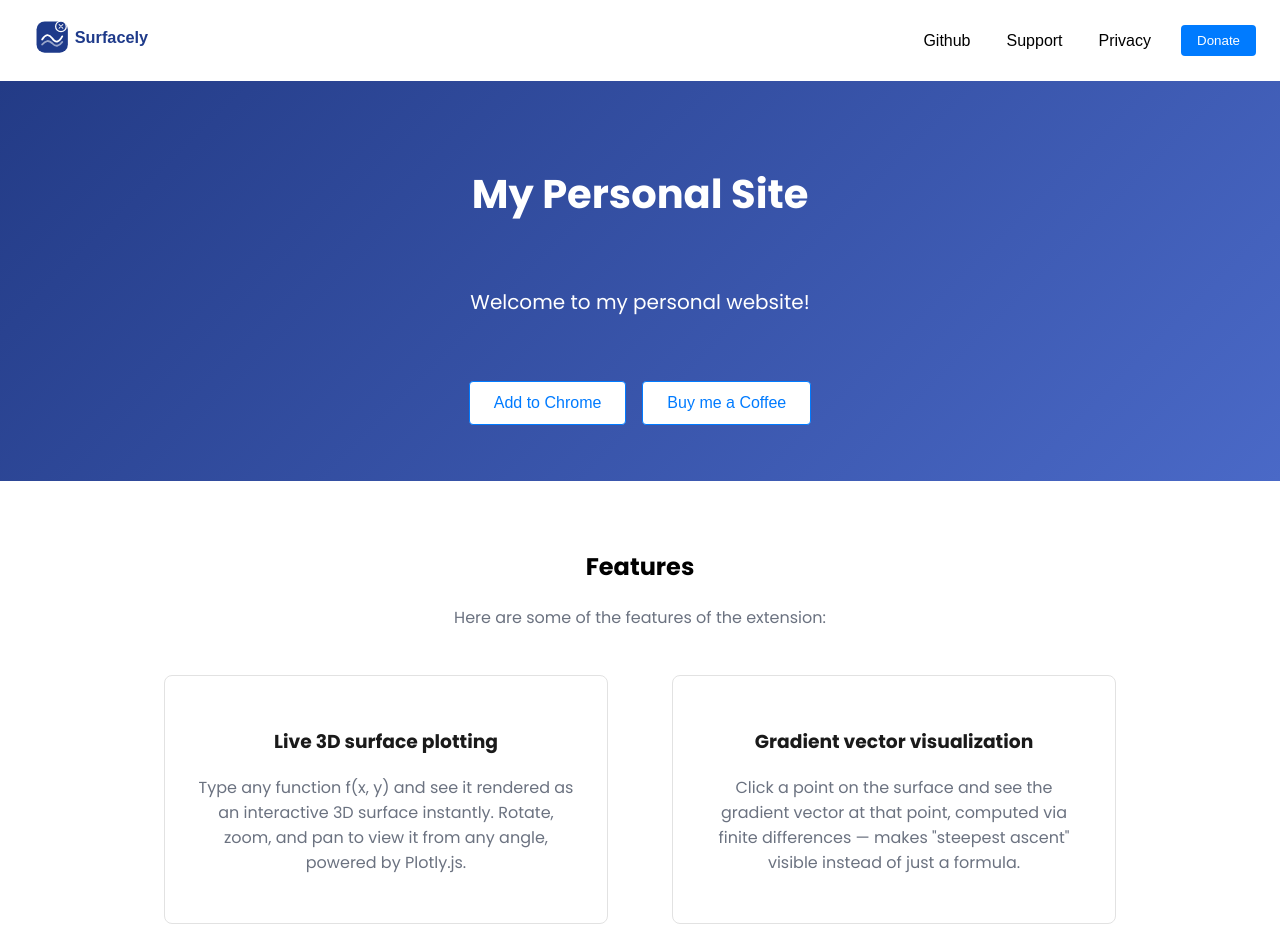
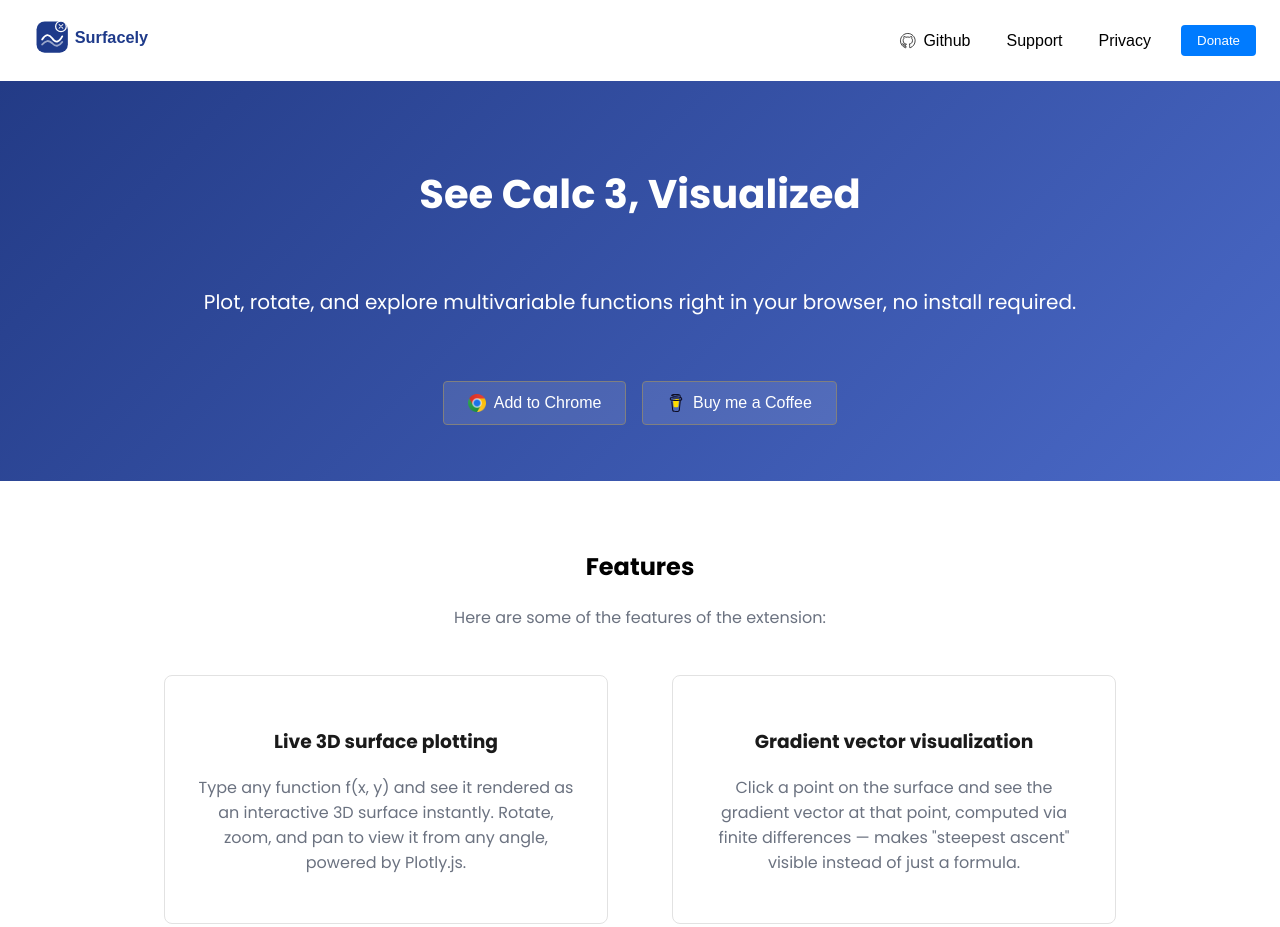
Before and after one commit to ironbilgi/personalSite, a plain HTML site: page index.html in a window 1280 px wide. Shown: the top 927 px of the page. Drawn offline with Linux system fonts and the light colour scheme.

Commit message:
Add Chrome, Coffee, and GitHub icons to nav/CTA buttons; reorganize style.css into sections

```diff
--- a/index.html
+++ b/index.html
@@ -17,7 +17,13 @@
             <img src="images/surfacely_logo_lockup.svg" alt="Surfacely logo">
         </div>
         <div class="nav-buttons" id="nav-buttons">
-            <button class="nav-button" id="Github-Button">Github</button>
+            <button class="nav-button" id="Github-Button">
+                <span class="button-icon">
+                    <svg viewBox="0 0 24 24" fill="none" stroke="currentColor" stroke-linejoin="round" role="img" aria-label="">
+                        <path fill-rule="evenodd" clip-rule="evenodd" d="M12 2C6.475 2 2 6.475 2 12C2 16.425 4.8625 20.1625 8.8375 21.4875C9.3375 21.575 9.525 21.275 9.525 21.0125C9.525 20.775 9.5125 19.9875 9.5125 19.15C7 19.6125 6.35 18.5375 6.15 17.975C6.0375 17.6875 5.55 16.8 5.125 16.5625C4.775 16.375 4.275 15.9125 5.1125 15.9C5.9 15.8875 6.4625 16.625 6.65 16.925C7.55 18.4375 8.9875 18.0125 9.5625 17.75C9.65 17.1 9.9125 16.6625 10.2 16.4125C7.975 16.1625 5.65 15.3 5.65 11.475C5.65 10.3875 6.0375 9.4875 6.675 8.7875C6.575 8.5375 6.225 7.5125 6.775 6.1375C6.775 6.1375 7.6125 5.875 9.525 7.1625C10.325 6.9375 11.175 6.825 12.025 6.825C12.875 6.825 13.725 6.9375 14.525 7.1625C16.4375 5.8625 17.275 6.1375 17.275 6.1375C17.825 7.5125 17.475 8.5375 17.375 8.7875C18.0125 9.4875 18.4 10.375 18.4 11.475C18.4 15.3125 16.0625 16.1625 13.8375 16.4125C14.2 16.725 14.5125 17.325 14.5125 18.2625C14.5125 19.6 14.5 20.675 14.5 21.0125C14.5 21.275 14.6875 21.5875 15.1875 21.4875C17.1727 20.8173 18.8977 19.5415 20.1198 17.8395C21.3419 16.1376 21.9995 14.0953 22 12C22 6.475 17.525 2 12 2Z"/>
+                    </svg>
+                </span>Github
+            </button>
             <button class="nav-button" id="Support-Button">Support</button>
             <button class="nav-button" id="Privacy-Button">Privacy</button>
             <button class="donate-button" id="Donate-Button">Donate</button>
@@ -30,11 +36,15 @@
     </nav>
   </div>
   <header>
-    <h1 class="header-title">My Personal Site</h1>
-    <p class="header-subtitle">Welcome to my personal website!</p>
+    <h1 class="header-title">See Calc 3, Visualized</h1>
+    <p class="header-subtitle">Plot, rotate, and explore multivariable functions right in your browser, no install required.</p>
     <div class="button-container">
-        <button class="link-button" id="Add-Chrome">Add to Chrome</button>
-        <button class="link-button" id="Tip-Button">Buy me a Coffee</button>
+        <button class="link-button" id="Add-Chrome">
+            <span class="button-icon"><img src="images/chrome-icon.webp" alt=""></span>Add to Chrome
+        </button>
+        <button class="link-button" id="Tip-Button">
+            <span class="button-icon"><img src="images/coffee-icon.svg" alt=""></span>Buy me a Coffee
+        </button>
     </div>
   </header>
   <main>
--- a/style.css
+++ b/style.css
@@ -1,3 +1,7 @@
+/* ==========================================================================
+   Variables
+   ========================================================================== */
+
 :root {
     --navy: #233b86;
     --light-blue: #4a69c7;
@@ -11,18 +15,26 @@
 }
 
 
+/* ==========================================================================
+   Base
+   ========================================================================== */
+
 body {
     margin: 0; /* removes the browser's default 8px page margin so things reach the edges */
     font-family: "Poppins", sans-serif;
 }
 
-header h1 {
-    font-weight: 800;
+main {
+    display: flex;
+    flex-direction: column;
+    align-items: center;
+    justify-content: center;
 }
 
-header p {
-    font-weight: 400;
-}
+
+/* ==========================================================================
+   Navbar
+   ========================================================================== */
 
 #navbar {
     background-color: white;
@@ -46,9 +58,38 @@ header p {
     gap: var(--nav-padding); /* spacing between the buttons, no pixel math needed */
 }
 
-/* Hamburger button: hidden until the mobile breakpoint kicks in */
+#navbar .nav-buttons .nav-button {
+    display: inline-flex; /* lets an icon + text sit side-by-side and centered */
+    align-items: center;
+    gap: 0.4rem;
+    background-color: transparent;
+    border: none;
+    font-size: 1rem;
+    cursor: pointer;
+    transition: color 0.3s ease; /* smooth color transition on hover */
+}
+#navbar .nav-buttons .nav-button:hover {
+    color: var(--hover-blue);
+}
+
+.donate-button {
+    background-color: var(--hover-blue);
+    color: white;
+    padding: 0.5rem 1rem;
+    border-radius: 4px;
+    border: none;
+    cursor: pointer;
+    transition: background-color 0.3s ease; /* smooth background color transition on hover */
+}
+.donate-button:hover {
+    background-color: var(--navy);
+}
+
+
+/* --- Hamburger menu (mobile nav toggle) --- */
+
 .hamburger {
-    display: none;
+    display: none; /* hidden until the mobile breakpoint kicks in */
     flex-direction: column;
     justify-content: space-between;
     width: 1.75rem;
@@ -105,45 +146,12 @@ header p {
         transform: translateX(0); /* slides into view */
     }
 }
-#navbar .nav-buttons .nav-button {
-    background-color: transparent;
-    border: none;
-    font-size: 1rem;
-    cursor: pointer;
-    transition: color 0.3s ease; /* smooth color transition on hover */
-}
-#navbar .nav-buttons .nav-button:hover {
-    color: var(--hover-blue);
-}
-.donate-button {
-    background-color: var(--hover-blue);
-    color: white;
-    padding: 0.5rem 1rem;
-    border-radius: 4px;
-    border: none;
-    cursor: pointer;
-    transition: background-color 0.3s ease; /* smooth background color transition on hover */
-}
-.donate-button:hover {
-    background-color: var(--navy);
-}
-.link-button {
-    background-color: white;
-    color: var(--hover-blue);
-    border: 1px solid var(--hover-blue);
-    padding: 0.75rem 1.5rem;
-    border-radius: 4px;
-    cursor: pointer;
-    font-size: 1rem;
-    transition: all 0.5s ease; /* smooth transition for hover effects */
-}
-.link-button:hover {
-    background-color: transparent;
-    color: white;
-    transform: translateY(-2px);
-    border: 1px solid white;
-    box-shadow: 0 4px 8px var(--navy);
-}
+
+
+/* ==========================================================================
+   Header / hero
+   ========================================================================== */
+
 header {
     background: linear-gradient(135deg, var(--navy) 0%, var(--light-blue) 100%);
     display: flex;
@@ -156,11 +164,20 @@ header {
     box-sizing: border-box;
 }
 
+header h1 {
+    font-weight: 800;
+}
+
+header p {
+    font-weight: 400;
+}
+
 .header-title {
     font-weight: 700;
     font-size: 2.5rem;
     color: white;
 }
+
 .header-subtitle {
     text-align: center;
     color: white;
@@ -168,21 +185,53 @@ header {
     font-size: 1.25rem;
     margin-bottom: 1rem;
 }
+
 .button-container {
     margin-top: 2rem;
     display: flex;
     gap: 1rem; /* spacing between the buttons */
 }
-main {
-    display: flex;
-    flex-direction: column;
+
+.link-button {
+    display: inline-flex; /* lets the icon + text sit side-by-side and centered */
     align-items: center;
-    justify-content: center;
+    gap: 0.5rem;
+    background-color: rgba(255, 255, 255, 0.1);
+    color: white;
+    border: 1px solid grey;
+    padding: 0.75rem 1.5rem;
+    border-radius: 4px;
+    cursor: pointer;
+    font-size: 1rem;
+    transition: all 0.5s ease; /* smooth transition for hover effects */
 }
+.link-button:hover {
+    background-color: rgba(255, 255, 255, 0.2);
+    transform: translateY(-2px);
+    border: 1px solid white;
+    box-shadow: 0 4px 8px var(--navy);
+}
+
+.button-icon img,
+.button-icon svg {
+    height: 1.1rem;
+    width: auto;
+    display: block;
+}
+
+
+/* ==========================================================================
+   Features
+   ========================================================================== */
 
 #featuresTitle {
     text-align: center;
     margin-top: 3rem;
+}
+
+#featuresTitle h4 {
+    color: var(--text-muted);
+    font-weight: 400;
 }
 
 #features {
@@ -209,17 +258,13 @@ main {
     border-color: var(--light-blue); /* change border color on hover */
 }
 
-
 .feature h3 {
     color: var(--text-primary);
 }
 .feature p {
     color: var(--text-muted);
 }
-#featuresTitle h4 {
-    color: var(--text-muted);
-    font-weight: 400;
-}
+
 @media (max-width: 768px) {
     #features {
         grid-template-columns: 1fr; /* single column on smaller screens */
```
Also changed, not shown: images/chrome-icon.webp (added), images/coffee-icon.svg (added).
